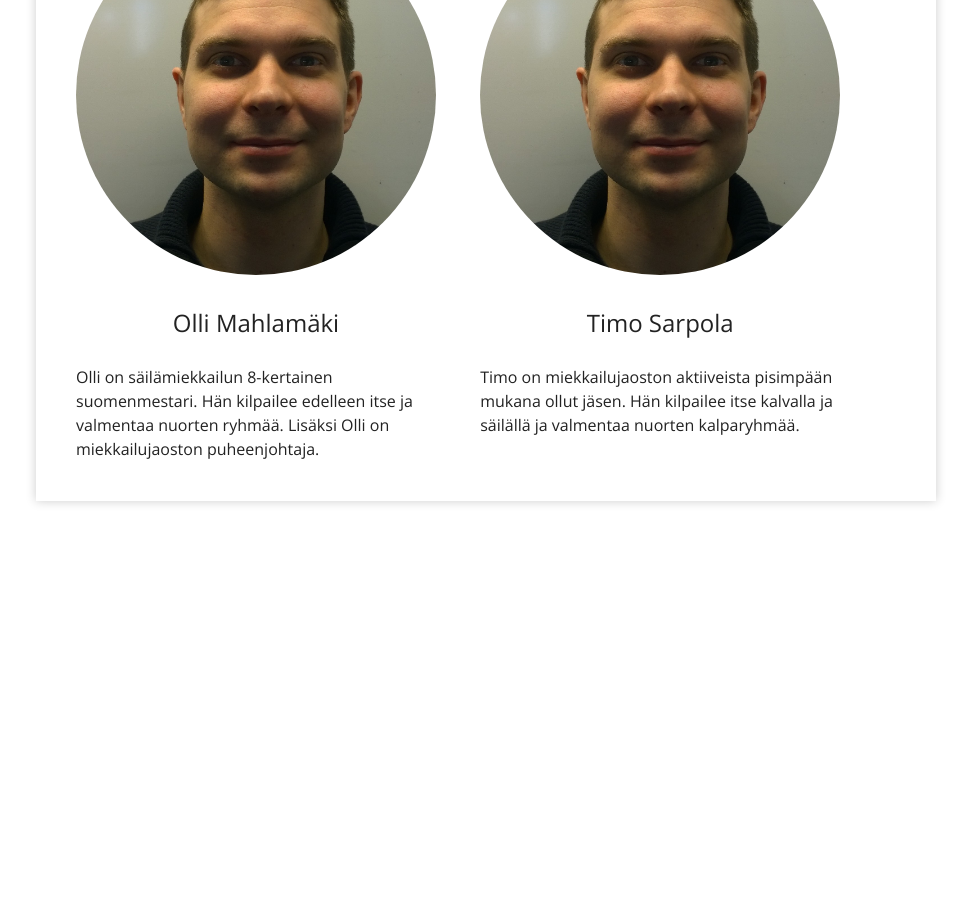
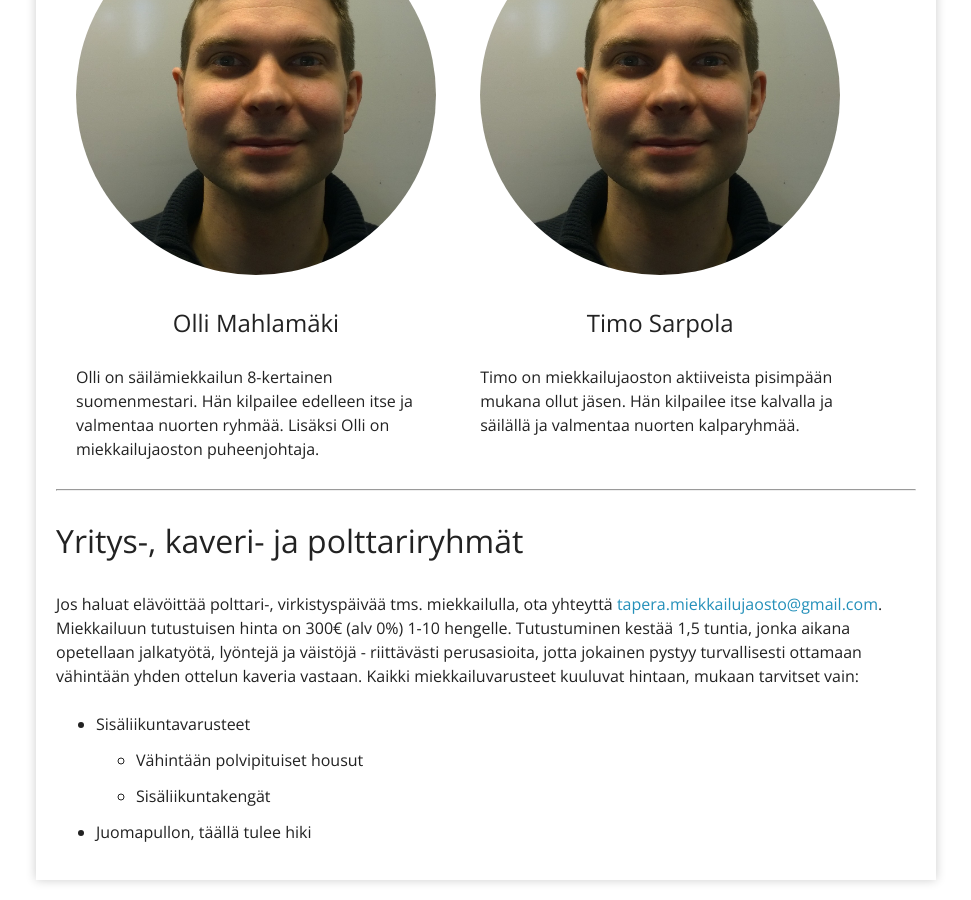
Before and after one commit to omahlama/eramiekkailu.fi, a Jekyll site: the page built from index.md, in a window 1280 px wide and 900 px high, scrolled down 1938 px. Shown: the whole window, without its empty margins (154-1125 px from the left). Built offline with Jekyll 4.4.1, drawn with Linux system fonts in a browser that asks for light colours; before the commit the page ends 2459 px from its top, so only the background shows below that; some of the changed text lies outside the part shown.

Commit message:
Yritysryhmät

```diff
--- a/index.md
+++ b/index.md
@@ -22,7 +22,7 @@ Seuraavat alkeiskurssi järjestätään tammikuussa 2016. Alkeiskurssi järjeste
 
 Kurssille tarvitset mukaan normaalit sisäliikuntavarusteet, miekkailuvarusteiden laina kuuluu kurssin hintaan.
 
-Ilmoittautumiset ja lisätiedot Samuli Korpimäki, sähköpostitse tapera.miekkailujaosto@gmail.com tai puh 044 568 0781.
+Ilmoittautumiset ja lisätiedot Samuli Korpimäki, sähköpostitse [tapera.miekkailujaosto@gmail.com](mailto:tapera.miekkailujaosto@gmail.com) tai puh 044 568 0781.
 
 <hr>
 
@@ -59,3 +59,14 @@ Olli on säilämiekkailun 8-kertainen suomenmestari. Hän kilpailee edelleen its
 
 Timo on miekkailujaoston aktiiveista pisimpään mukana ollut jäsen. Hän kilpailee itse kalvalla ja säilällä ja valmentaa nuorten kalparyhmää.
 </div>
+
+<hr>
+
+## Yritys-, kaveri- ja polttariryhmät
+
+Jos haluat elävöittää polttari-, virkistyspäivää tms. miekkailulla, ota yhteyttä [tapera.miekkailujaosto@gmail.com](mailto:tapera.miekkailujaosto@gmail.com). Miekkailuun tutustuisen hinta on 300€ (alv 0%) 1-10 hengelle. Tutustuminen kestää 1,5 tuntia, jonka aikana opetellaan jalkatyötä, lyöntejä ja väistöjä - riittävästi perusasioita, jotta jokainen pystyy turvallisesti ottamaan vähintään yhden ottelun kaveria vastaan. Kaikki miekkailuvarusteet kuuluvat hintaan, mukaan tarvitset vain:
+
+- Sisäliikuntavarusteet
+    + Vähintään polvipituiset housut
+    + Sisäliikuntakengät
+- Juomapullon, täällä tulee hiki
```
